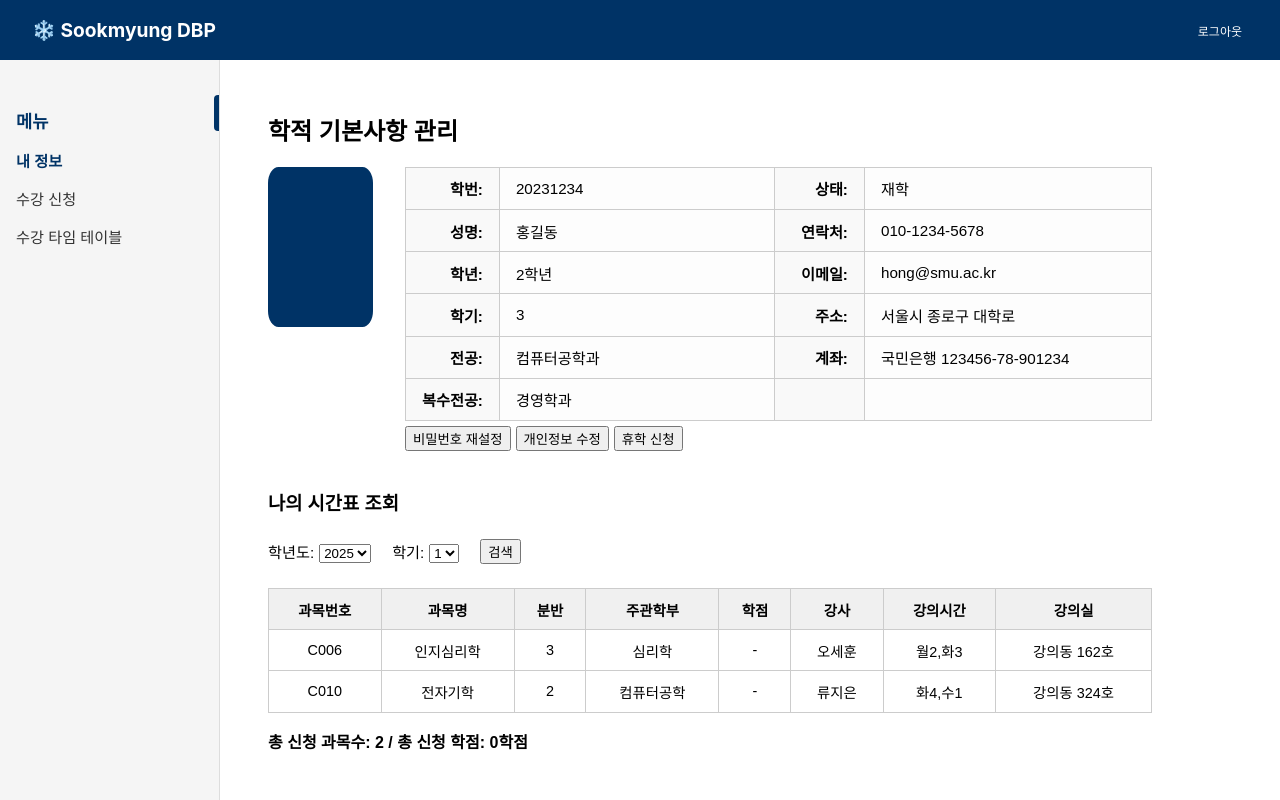
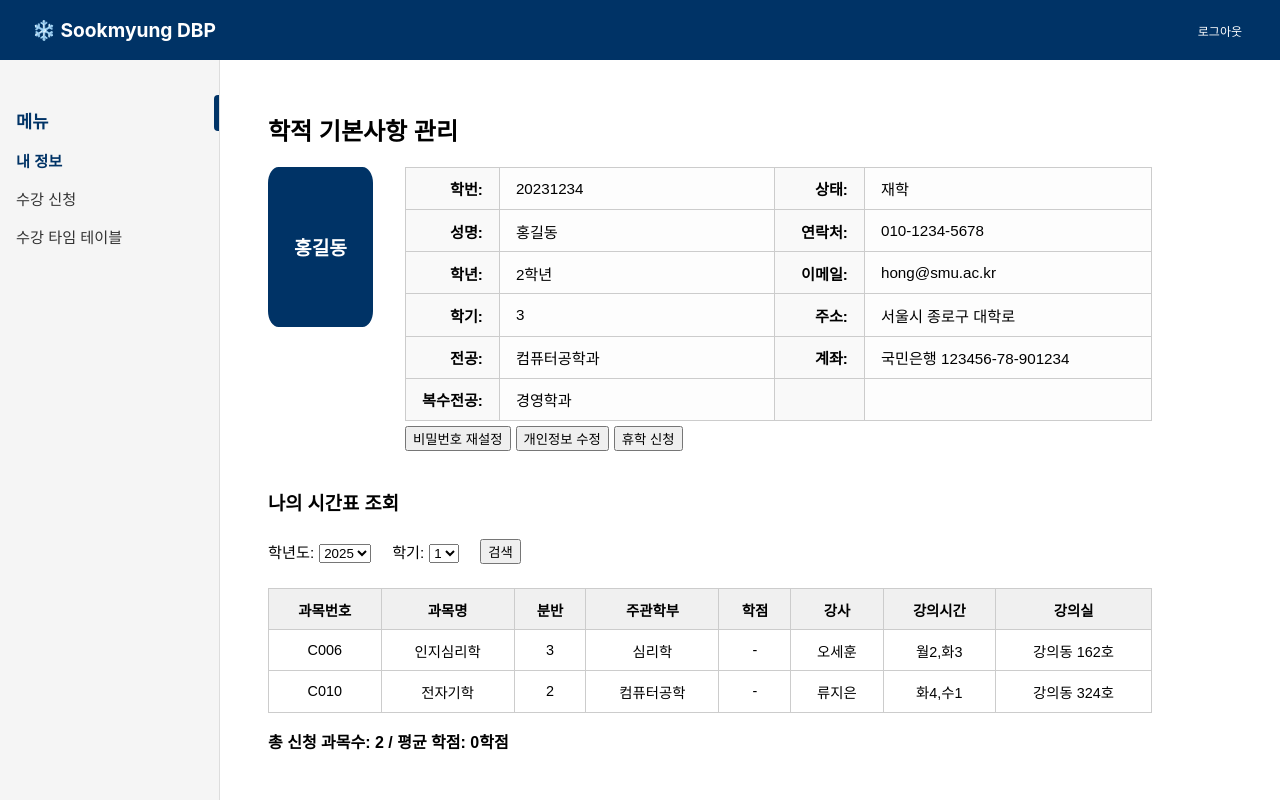
Before and after one commit to KwakSsi38/course-registration-project, a React (Create React App) app in the folder frontend/: page /mypage in a window 1280 px wide. Built offline with nearby package versions, Linux system fonts and the light colour scheme; no server answers; sample sign-in values are in the browser's storage.

Commit message:
Fix: 총 학점을 평균 학점으로 변경

```diff
--- a/frontend/src/pages/MyPage.jsx
+++ b/frontend/src/pages/MyPage.jsx
@@ -102,6 +102,10 @@ function MyPage() {
   };
 
   const totalCredits = courses.reduce((sum, c) => sum + c.score, 0);
+  let avgCredits = 0
+  if (courses.length > 0) {
+    avgCredits = totalCredits / courses.length;
+  }
 
   return (
     <div className="mypage-grid">
@@ -113,7 +117,7 @@ function MyPage() {
         {error && <div className="error-message">{error}</div>}
 
         <div className="info-section">
-          <div className="photo-box">{student.s_name ? student.s_name.charAt(0) : ""}</div>
+          <div className="photo-box">{student.name ? student.name : ""}</div>
 
           <div className="info-wrap">
             <table className="info-table">
@@ -224,7 +228,7 @@ function MyPage() {
           </table>
 
           <div className="summary">
-            총 신청 과목수: {courses.length || "-"} / 총 신청 학점: {courses.length ? totalCredits : "-"}학점
+            총 신청 과목수: {courses.length || "-"} / 평균 학점: {courses.length ? avgCredits : "0"}학점
           </div>
         </div>
 
```
